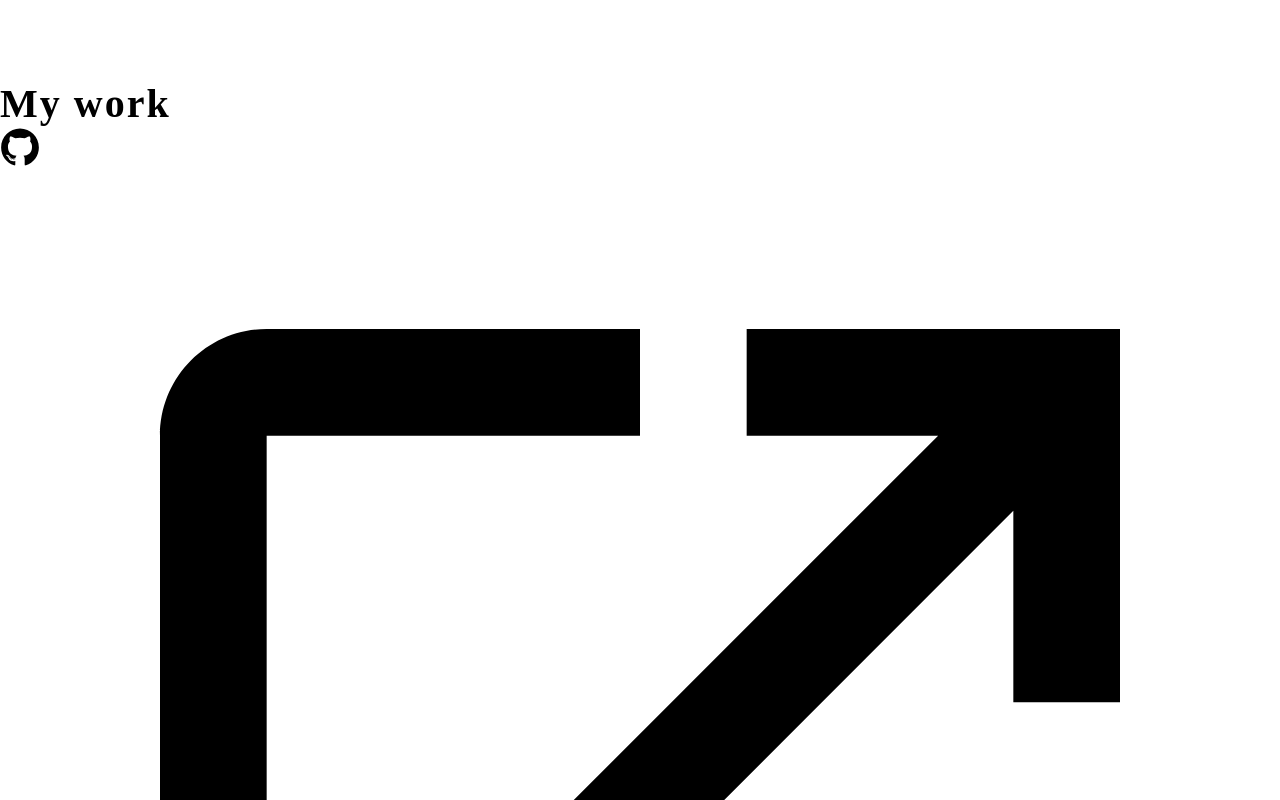
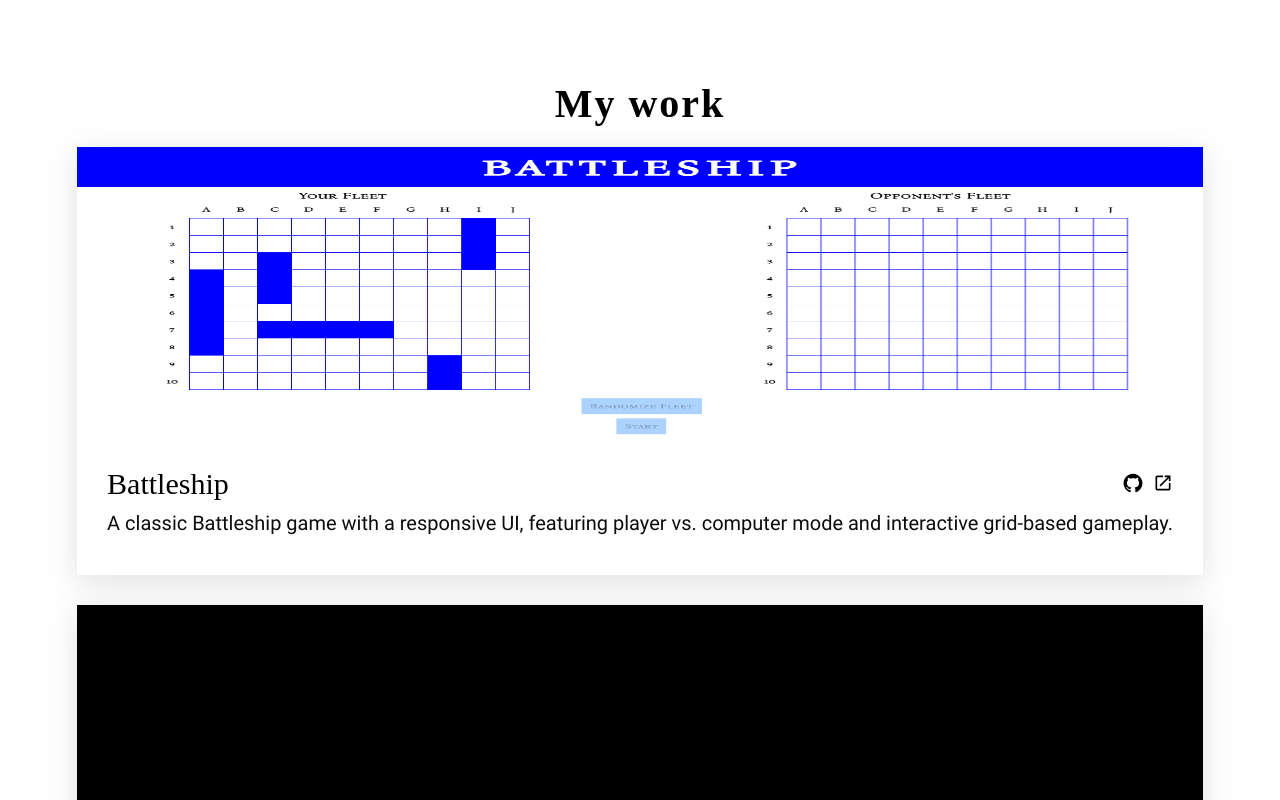
Before and after one commit to StathisPlakakis/Homepage, a website built with webpack: page src/index.html in a window 1280 px wide. Shown: the part 540-1340 px from the top of the page. Built offline with nearby package versions, Linux system fonts and the light colour scheme; a web font is replaced by a local one.

Commit message:
Design the project card of Battleship project

```diff
--- a/src/index.html
+++ b/src/index.html
@@ -65,13 +65,18 @@
       <h2 class="main-title">My work</h2>
       <div class="main-projects">
         <div class="project-card">
-          <div class="project-screenshot"></div>
+          <div class="project-screenshot">
+            <img
+              src="./assets/images&icons/Battleship.png"
+              alt="Live preview image of Battleship's project UI"
+            />
+          </div>
           <div class="project-content">
             <div class="project-title">
-              <div class="project-name"></div>
+              <div class="project-name">Battleship</div>
               <div class="project-links">
                 <a
-                  href=""
+                  href="https://github.com/StathisPlakakis/Battleship"
                   target="_blank"
                   role="link"
                   aria-label="Link that directs to project's source code"
@@ -89,14 +94,22 @@
                     </g>
                   </svg>
                 </a>
-                <a href="" target="_blank" role="link"
+                <a
+                  href="https://stathisplakakis.github.io/Battleship/"
+                  target="_blank"
+                  role="link"
                   ><img
                     src="./assets/images&icons/open-in-new.svg"
                     alt="Link that directs to project's live preview"
                 /></a>
               </div>
             </div>
-            <div class="project-description"></div>
+            <div class="project-description">
+              <p>
+                A classic Battleship game with a responsive UI, featuring player
+                vs. computer mode and interactive grid-based gameplay.
+              </p>
+            </div>
           </div>
         </div>
         <div class="project-card">
--- a/src/style.css
+++ b/src/style.css
@@ -118,6 +118,71 @@ h1 {
   align-items: center;
 }
 
+main {
+  display: flex;
+  flex-direction: column;
+  align-items: center;
+  gap: 20px;
+  margin: 0px 20px;
+}
+
+.main-projects {
+  display: flex;
+  flex-direction: column;
+  gap: 30px;
+}
+
+.project-card {
+  display: flex;
+  flex-direction: column;
+  box-shadow: rgba(100, 100, 111, 0.2) 0px 7px 29px 0px;
+  /* max-width: 50rem;
+  min-width: 30rem; */
+}
+
+.project-screenshot {
+  height: 30rem;
+  background-color: black;
+}
+
+.project-screenshot img {
+  height: 30rem;
+  width: 100%;
+}
+
+.project-content {
+  padding: 20px 30px;
+  display: flex;
+  flex-direction: column;
+  gap: 10px;
+}
+
+.project-title {
+  display: flex;
+  align-items: center;
+}
+
+.project-links {
+  display: flex;
+  align-items: center;
+  gap: 10px;
+}
+
+.project-name {
+  flex: 1;
+  font-size: 3rem;
+}
+
+.project-links a svg,
+.project-links a img {
+  width: 2rem;
+}
+
+.project-description {
+  font-size: 2rem;
+  padding-bottom: 2rem;
+}
+
 @media (min-width: 709px) {
   .header-info {
     display: flow-root;
```
Also changed, not shown: src/assets/images&icons/Battleship.png (added).
